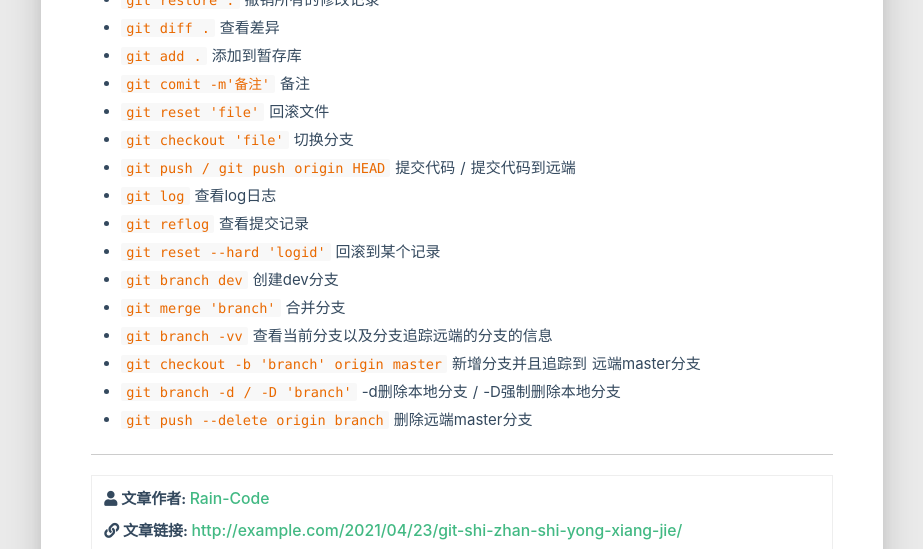
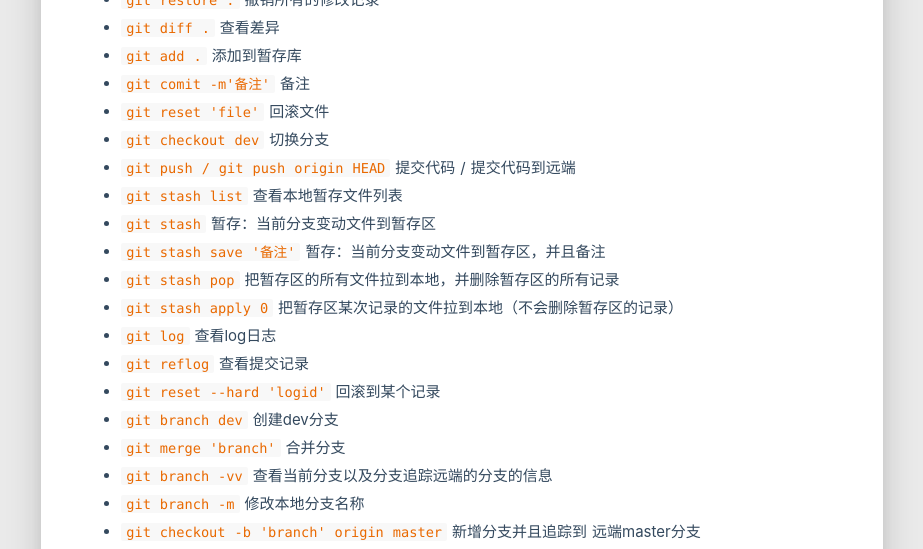
Before and after one commit to Xiaoming68/git.raincodes.cn, a plain HTML site: page 2021/04/23/git-shi-zhan-shi-yong-xiang-jie/index.html in a window 1280 px wide. Shown: the part 1640-2189 px from the top of the page, without its empty margins (34-957 px from the left). Drawn offline with Linux system fonts and the light colour scheme.

Commit message:
Site updated: 2021-08-04 00:37:52

```diff
--- a/2021/04/23/git-shi-zhan-shi-yong-xiang-jie/index.html
+++ b/2021/04/23/git-shi-zhan-shi-yong-xiang-jie/index.html
@@ -493,14 +493,20 @@
 <li><code>git add .</code> 添加到暂存库</li>
 <li><code>git comit -m&#39;备注&#39;</code> 备注</li>
 <li><code>git reset &#39;file&#39;</code> 回滚文件</li>
-<li><code>git checkout &#39;file&#39;</code> 切换分支</li>
+<li><code>git checkout dev</code> 切换分支</li>
 <li><code>git push / git push origin HEAD</code> 提交代码 / 提交代码到远端</li>
+<li><code>git stash list</code> 查看本地暂存文件列表  </li>
+<li><code>git stash</code> 暂存：当前分支变动文件到暂存区</li>
+<li><code>git stash save &#39;备注&#39;</code> 暂存：当前分支变动文件到暂存区，并且备注</li>
+<li><code>git stash pop</code> 把暂存区的所有文件拉到本地，并删除暂存区的所有记录</li>
+<li><code>git stash apply 0</code> 把暂存区某次记录的文件拉到本地（不会删除暂存区的记录）</li>
 <li><code>git log</code> 查看log日志</li>
 <li><code>git reflog</code> 查看提交记录</li>
 <li><code>git reset --hard &#39;logid&#39;</code> 回滚到某个记录</li>
 <li><code>git branch dev</code> 创建dev分支  </li>
 <li><code>git merge &#39;branch&#39;</code> 合并分支</li>
 <li><code>git branch -vv</code> 查看当前分支以及分支追踪远端的分支的信息</li>
+<li><code>git branch -m</code> 修改本地分支名称</li>
 <li><code>git checkout -b &#39;branch&#39; origin master</code> 新增分支并且追踪到 远端master分支</li>
 <li><code>git branch -d / -D &#39;branch&#39;</code> -d删除本地分支 / -D强制删除本地分支</li>
 <li><code>git push --delete origin branch</code> 删除远端master分支</li>
```
Also changed, not shown: search.xml (+1 -1 lines).
